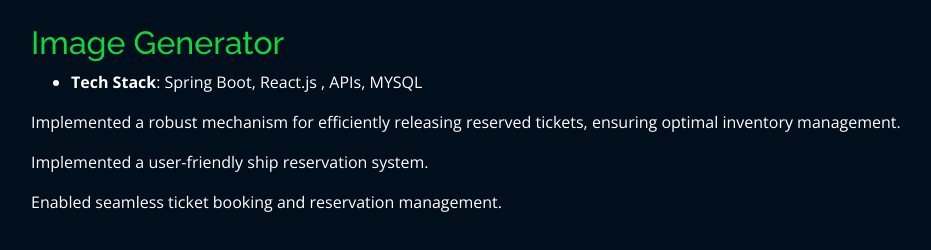
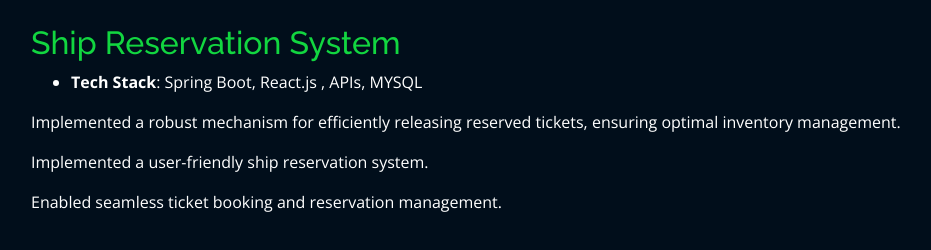
Before and after one commit to prince1901/prince_portfolio, a plain HTML site: page projects/twitteranalysis.html in a window 1280 px wide. Shown: the whole page, without its empty margins (54-985 px from the left). Drawn offline with nearby package versions, Linux system fonts and the light colour scheme; files whose address does not match are found by name.

Commit message:
Update twitteranalysis.html

```diff
--- a/projects/twitteranalysis.html
+++ b/projects/twitteranalysis.html
@@ -2,7 +2,7 @@
     <meta charset="utf-8">
     <meta content="width=device-width, initial-scale=1.0" name="viewport">
 
-    <title>Image Generator</title>
+    <title>Ship Reservation System</title>
     <meta content="" name="descriptison">
     <meta content="" name="keywords">
 
@@ -43,7 +43,7 @@
 
             <div class="col-lg-12 portfolio-info">
               <br>
-              <h2 style="color:#12d640">Image Generator</h2>
+              <h2 style="color:#12d640">Ship Reservation System</h2>
               <ul>
                 <li><strong>Tech Stack</strong>: Spring Boot, React.js , APIs, MYSQL</li>
               </ul>
```
